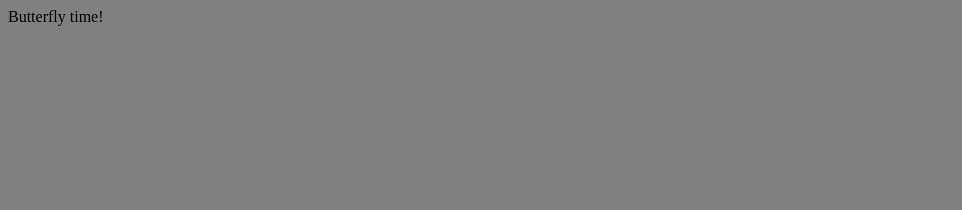
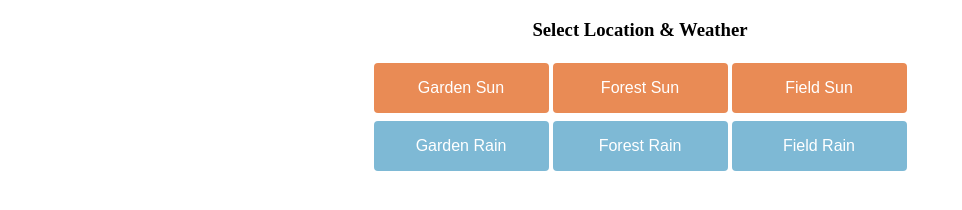
Before and after one commit to MK-DlR/butterfly-gen, a plain HTML site: page index.html in a window 1280 px wide. Shown: the whole page, without its empty margins (0-962 px from the left). Drawn offline with Linux system fonts and the light colour scheme.

Commit message:
Add buttons and onclick functionality

```diff
--- a/index.html
+++ b/index.html
@@ -8,7 +8,23 @@
 </head>
 <body>
     <div id="content">
-        Butterfly time!
+        <h3>Select Location & Weather</h3>
+        <div id="button-container">
+            <div id="garden">
+                <button class="button sun" onclick="gardenSun()">Garden Sun</button>
+                <button class="button rain" onclick="gardenRain()">Garden Rain</button>
+            </div>
+            <div id="forest">
+                <button class="button sun" onclick="forestSun()">Forest Sun</button>
+                <button class="button rain" onclick="forestRain()">Forest Rain</button>
+            </div>
+            <div id="field">
+                <button class="button sun" onclick="fieldSun()">Field Sun</button>
+                <button class="button rain" onclick="fieldRain()">Field Rain</button>
+            </div>
+        </div>
+        <div id="results">
+        </div>
     </div>
     <script src="script.js"></script>
 </body>
--- a/script.js
+++ b/script.js
@@ -67,7 +67,7 @@ const weights = [30, 30, 13, 13, 7, 7];
 
 // garden location
 // sun
-function gardenSun(gardenSunButterflies, weights) {
+function gardenSun() {
   if (gardenSunButterflies.length !== weights.length) {
     throw new Error(
       "gardenSunButterflies and weights must be of the same size"
@@ -92,22 +92,26 @@ function gardenSun(gardenSunButterflies, weights) {
     itemIndex += 1
   ) {
     if (cumulativeWeights[itemIndex] >= randomNumber) {
-      return {
+      const result = {
         item: gardenSunButterflies[itemIndex],
         index: itemIndex,
       };
+      document.getElementById("results").innerHTML = result.item;
+      console.log(result);
+      return result;
     }
   }
 
-  // fallback return
-  return {
+  const fallback = {
     item: gardenSunButterflies[gardenSunButterflies.length - 1],
     index: gardenSunButterflies.length - 1,
   };
+  document.getElementById("results").innerHTML = fallback.item;
+  return fallback;
 }
 
 // rain
-function gardenRain(gardenRainButterflies, weights) {
+function gardenRain() {
   if (gardenRainButterflies.length !== weights.length) {
     throw new Error(
       "gardenRainButterflies and weights must be of the same size"
@@ -132,23 +136,27 @@ function gardenRain(gardenRainButterflies, weights) {
     itemIndex += 1
   ) {
     if (cumulativeWeights[itemIndex] >= randomNumber) {
-      return {
+      const result = {
         item: gardenRainButterflies[itemIndex],
         index: itemIndex,
       };
+      document.getElementById("results").innerHTML = result.item;
+      console.log(result);
+      return result;
     }
   }
 
-  // fallback return
-  return {
+  const fallback = {
     item: gardenRainButterflies[gardenRainButterflies.length - 1],
     index: gardenRainButterflies.length - 1,
   };
+  document.getElementById("results").innerHTML = fallback.item;
+  return fallback;
 }
 
 // forest location
 // sun
-function forestSun(forestSunButterflies, weights) {
+function forestSun() {
   if (forestSunButterflies.length !== weights.length) {
     throw new Error(
       "forestSunButterflies and weights must be of the same size"
@@ -173,22 +181,26 @@ function forestSun(forestSunButterflies, weights) {
     itemIndex += 1
   ) {
     if (cumulativeWeights[itemIndex] >= randomNumber) {
-      return {
+      const result = {
         item: forestSunButterflies[itemIndex],
         index: itemIndex,
       };
+      document.getElementById("results").innerHTML = result.item;
+      console.log(result);
+      return result;
     }
   }
 
-  // fallback return
-  return {
+  const fallback = {
     item: forestSunButterflies[forestSunButterflies.length - 1],
     index: forestSunButterflies.length - 1,
   };
+  document.getElementById("results").innerHTML = fallback.item;
+  return fallback;
 }
 
 // rain
-function forestRain(forestRainButterflies, weights) {
+function forestRain() {
   if (forestRainButterflies.length !== weights.length) {
     throw new Error(
       "forestRainButterflies and weights must be of the same size"
@@ -213,23 +225,27 @@ function forestRain(forestRainButterflies, weights) {
     itemIndex += 1
   ) {
     if (cumulativeWeights[itemIndex] >= randomNumber) {
-      return {
+      const result = {
         item: forestRainButterflies[itemIndex],
         index: itemIndex,
       };
+      document.getElementById("results").innerHTML = result.item;
+      console.log(result);
+      return result;
     }
   }
 
-  // fallback return
-  return {
+  const fallback = {
     item: forestRainButterflies[forestRainButterflies.length - 1],
     index: forestRainButterflies.length - 1,
   };
+  document.getElementById("results").innerHTML = fallback.item;
+  return fallback;
 }
 
 // field location
 //sun
-function fieldSun(fieldSunButterflies, weights) {
+function fieldSun() {
   if (fieldSunButterflies.length !== weights.length) {
     throw new Error("fieldSunButterflies and weights must be of the same size");
   }
@@ -252,22 +268,26 @@ function fieldSun(fieldSunButterflies, weights) {
     itemIndex += 1
   ) {
     if (cumulativeWeights[itemIndex] >= randomNumber) {
-      return {
+      const result = {
         item: fieldSunButterflies[itemIndex],
         index: itemIndex,
       };
+      document.getElementById("results").innerHTML = result.item;
+      console.log(result);
+      return result;
     }
   }
 
-  // fallback return
-  return {
+  const fallback = {
     item: fieldSunButterflies[fieldSunButterflies.length - 1],
     index: fieldSunButterflies.length - 1,
   };
+  document.getElementById("results").innerHTML = fallback.item;
+  return fallback;
 }
 
 // rain
-function fieldRain(fieldRainButterflies, weights) {
+function fieldRain() {
   if (fieldRainButterflies.length !== weights.length) {
     throw new Error(
       "fieldRainButterflies and weights must be of the same size"
@@ -292,16 +312,20 @@ function fieldRain(fieldRainButterflies, weights) {
     itemIndex += 1
   ) {
     if (cumulativeWeights[itemIndex] >= randomNumber) {
-      return {
+      const result = {
         item: fieldRainButterflies[itemIndex],
         index: itemIndex,
       };
+      document.getElementById("results").innerHTML = result.item;
+      console.log(result);
+      return result;
     }
   }
 
-  // fallback return
-  return {
+  const fallback = {
     item: fieldRainButterflies[fieldRainButterflies.length - 1],
     index: fieldRainButterflies.length - 1,
   };
+  document.getElementById("results").innerHTML = fallback.item;
+  return fallback;
 }
--- a/style.css
+++ b/style.css
@@ -1,5 +1,58 @@
 /* styles.css */
 
-body {
-    background-color: gray;
+
+.button {
+  border: none;
+  border-radius: 4px;
+  color: white;
+  padding: 16px 32px;
+  text-align: center;
+  text-decoration: none;
+  display: inline-block;
+  font-size: 16px;
+  margin: 4px 2px;
+  transition-duration: 0.4s;
+  cursor: pointer;
+  width: 175px;
 }
+
+.sun {
+    background-color: #E98B55;
+}
+
+.rain {
+    background-color: #7EB9D5;
+    margin-bottom: 20px;
+}
+
+.sun:hover {
+    background-color: #b36538;
+}
+
+.rain:hover {
+    background-color: #4b7c92;
+}
+
+#content {
+    text-align: center;
+}
+
+#button-container {
+    display: flex;
+    justify-content: center;
+}
+
+#garden {
+    display: flex;
+    flex-direction: column;
+}
+
+#forest {
+    display: flex;
+    flex-direction: column;
+}
+
+#field {
+    display: flex;
+    flex-direction: column;
+}
```
